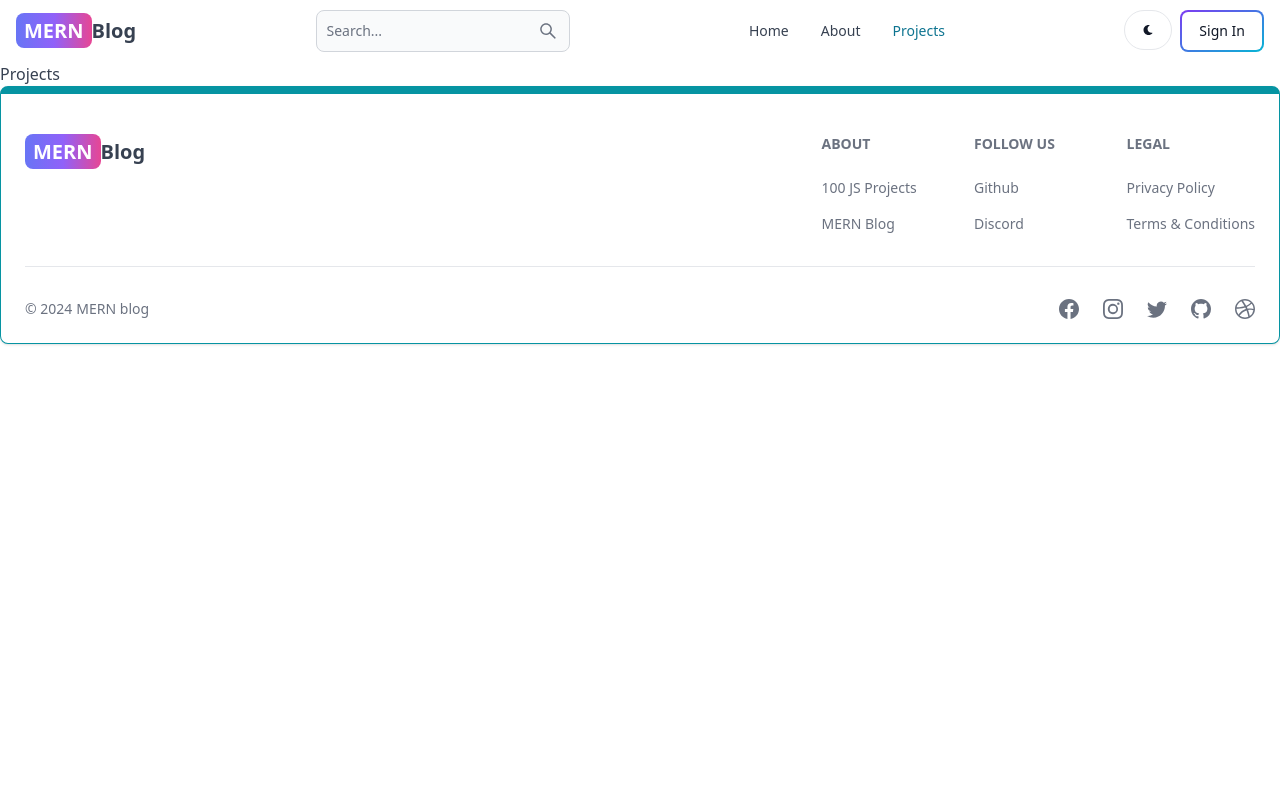
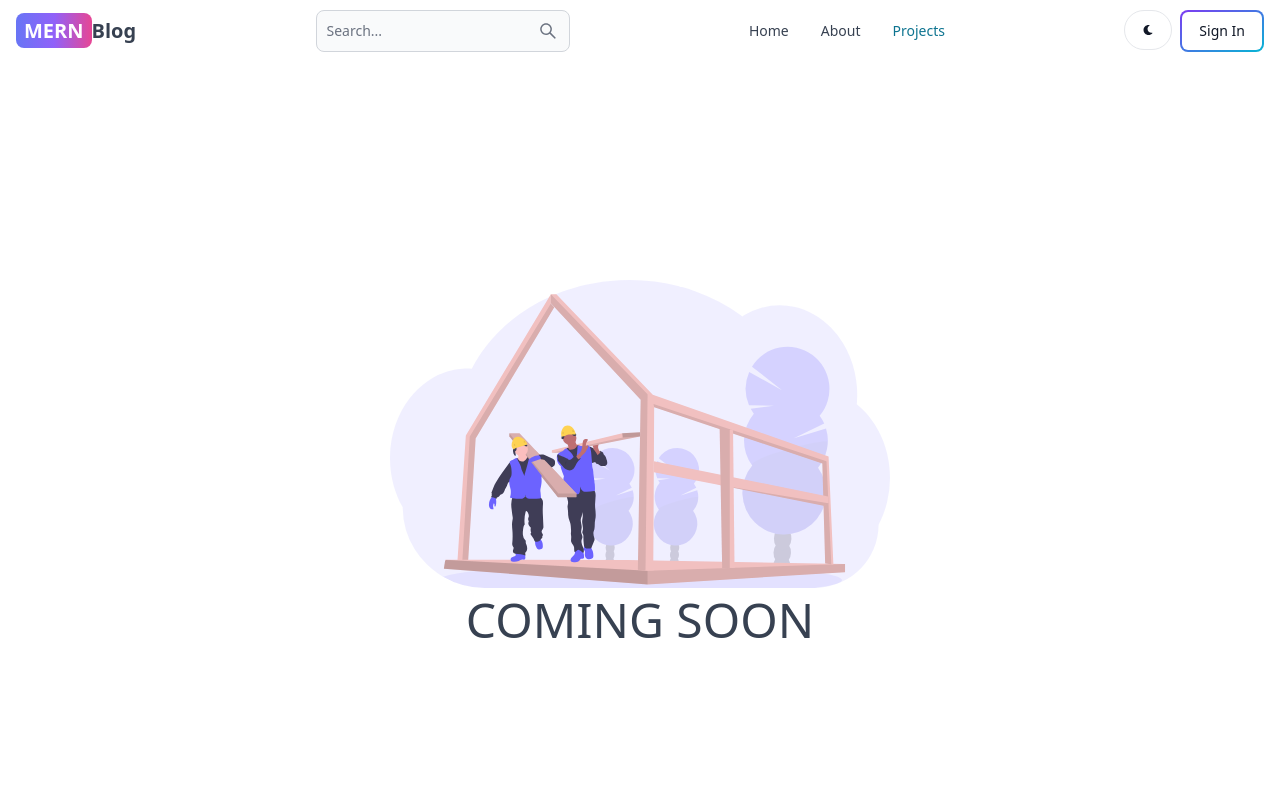
Before and after one commit to AKHILESHPATIDAR01/MERN-BLOG, a React (Vite) app in the folder client/: page /projects in a window 1280 px wide. Shown: the top 800 px of the page. Built offline with nearby package versions, Linux system fonts and the light colour scheme; no server answers.

Commit message:
Coming Soon pages added

```diff
--- /dev/null
+++ b/client/src/components/ComingSoon.jsx
@@ -0,0 +1,11 @@
+import React from "react";
+import underConstructionSVG from "../assets/images/under_construction.svg";
+
+export default function ComingSoon() {
+  return (
+    <div className="w-full min-h-screen p-3 flex gap-2 flex-col justify-center items-center">
+      <img className="w-[500px]" src={underConstructionSVG} />
+      <p className="text-2xl md:text-5xl uppercase">Coming Soon</p>
+    </div>
+  );
+}
--- a/client/src/pages/About.jsx
+++ b/client/src/pages/About.jsx
@@ -1,7 +1,10 @@
-import React from 'react'
+import React from "react";
+import ComingSoon from "../components/ComingSoon";
 
 export default function About() {
   return (
-    <div>About</div>
-  )
+    <div className="min-h-screen">
+      <ComingSoon />
+    </div>
+  );
 }
--- a/client/src/pages/Projects.jsx
+++ b/client/src/pages/Projects.jsx
@@ -1,7 +1,10 @@
-import React from 'react'
+import React from "react";
+import ComingSoon from "../components/ComingSoon";
 
 export default function Projects() {
   return (
-    <div>Projects</div>
-  )
+    <div className="min-h-screen">
+      <ComingSoon />
+    </div>
+  );
 }
```
Also changed, not shown: client/src/assets/images/under_construction.svg (added).
